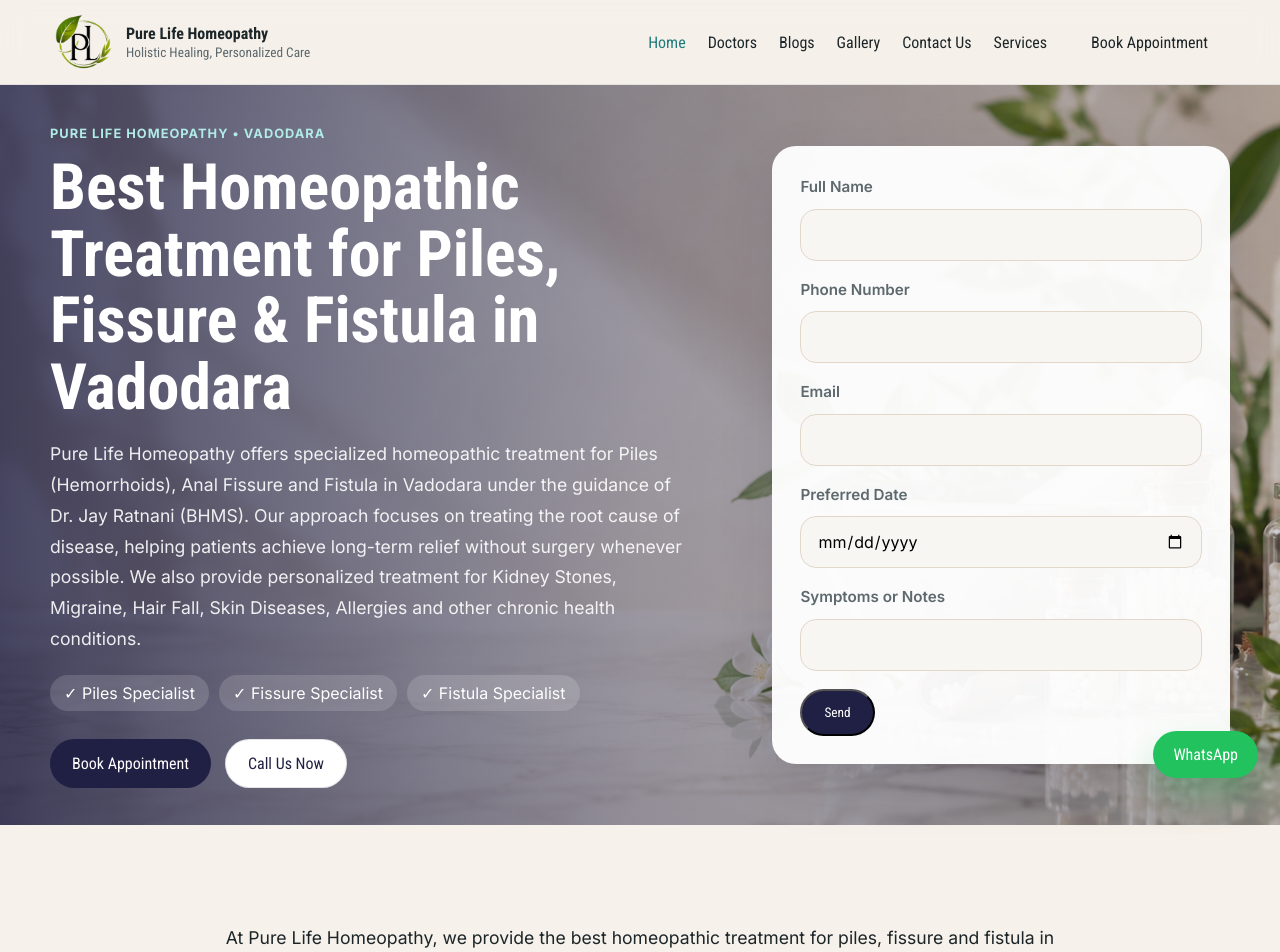
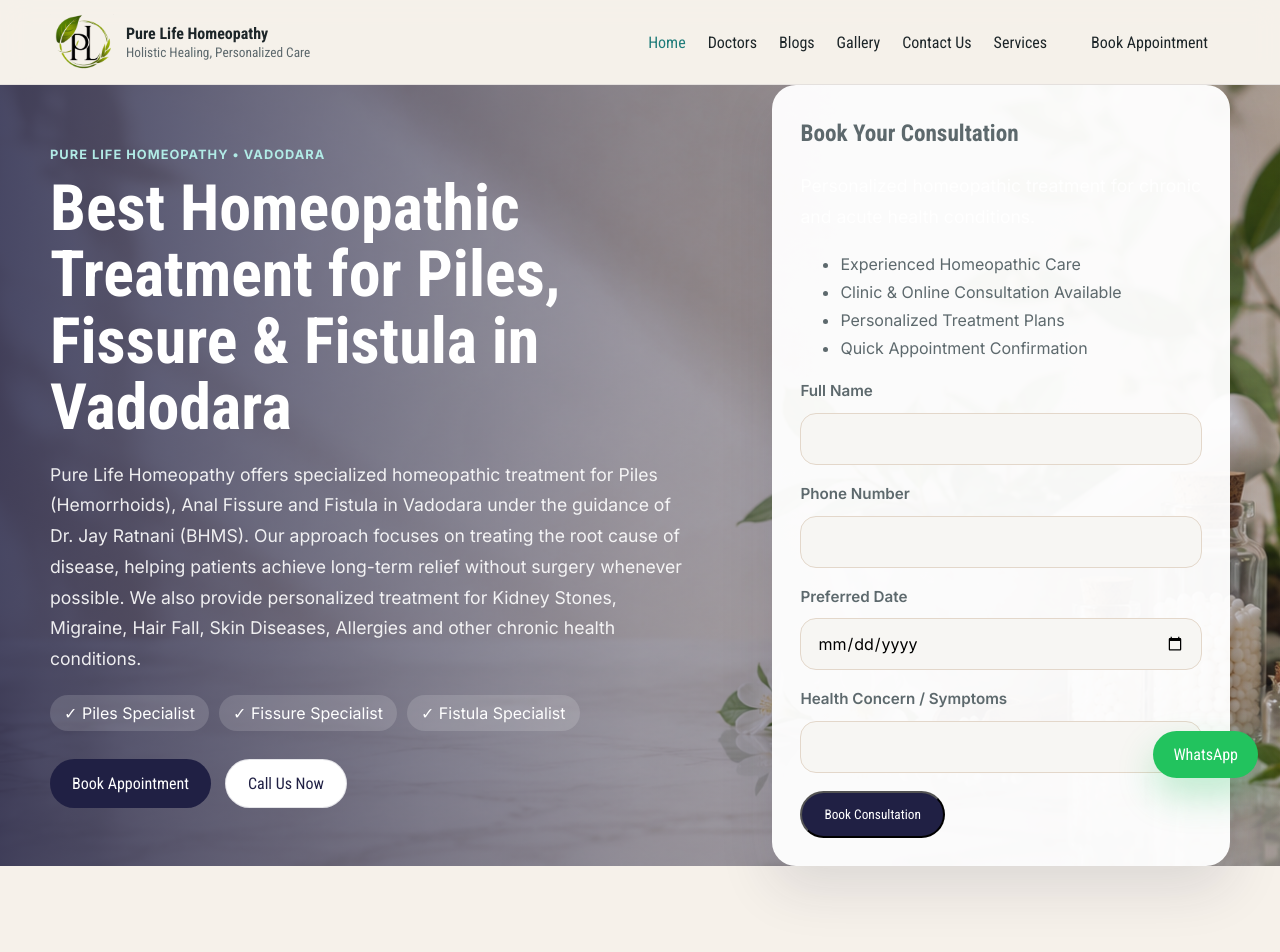
Before and after one commit to purelifehomeopathy-droid/purelife-homeopathy, a Next.js app: page / in a window 1280 px wide. Shown: the top 952 px of the page. Built offline with nearby package versions, Linux system fonts and the light colour scheme.

Commit message:
Improve appointment form design

```diff
--- a/src/components/forms.tsx
+++ b/src/components/forms.tsx
@@ -22,9 +22,8 @@
  appointment: [
   { name: "name", label: "Full Name", type: "text", required: true },
   { name: "mobile", label: "Phone Number", type: "tel", required: true },
-    { name: "email", label: "Email", type: "email", required: true },
   { name: "preferredDate", label: "Preferred Date", type: "date", required: true },
-    { name: "message", label: "Symptoms or Notes", type: "text", required: true }
+  { name: "message", label: "Health Concern / Symptoms", type: "text", required: true }
 ]
 } as const;
 
@@ -33,7 +32,6 @@
   appointment: {
   name: "",
   mobile: "",
-    email: "",
   preferredDate: "",
   message: ""
 }
@@ -72,6 +70,21 @@
 
   return (
   <form className="form-card" onSubmit={onSubmit}>
+    <div className="appointment-intro">
+      <h3>Book Your Consultation</h3>
+
+      <p>
+        Personalized homeopathic treatment for chronic and acute health conditions.
+      </p>
+
+      <ul className="appointment-features">
+        <li>Experienced Homeopathic Care</li>
+        <li>Clinic & Online Consultation Available</li>
+        <li>Personalized Treatment Plans</li>
+        <li>Quick Appointment Confirmation</li>
+      </ul>
+    </div>
+
     <div className="form-grid">
       {fieldSets[formType].map((field) => (
         <label key={field.name} className="field">
@@ -91,13 +104,25 @@
         </label>
       ))}
     </div>
-      <button className="button button-primary" disabled={status === "submitting"}>
-        {status === "submitting" ? "Sending..." : "Send"}
+
+    <button
+      className="button button-primary"
+      disabled={status === "submitting"}
+    >
+      {status === "submitting"
+        ? "Booking..."
+        : "Book Consultation"}
     </button>
+
     {status === "success" ? (
-        <p className="form-success">Your submission has been sent successfully.</p>
+      <p className="form-success">
+        Thank you. Our team will contact you shortly to confirm your appointment.
+      </p>
     ) : null}
-      {status === "error" ? <p className="form-error">{error}</p> : null}
+
+       {status === "error" ? (
+      <p className="form-error">{error}</p>
+    ) : null}
   </form>
 );
 }
```
Lines whose indentation alone changed are shown as unchanged.
